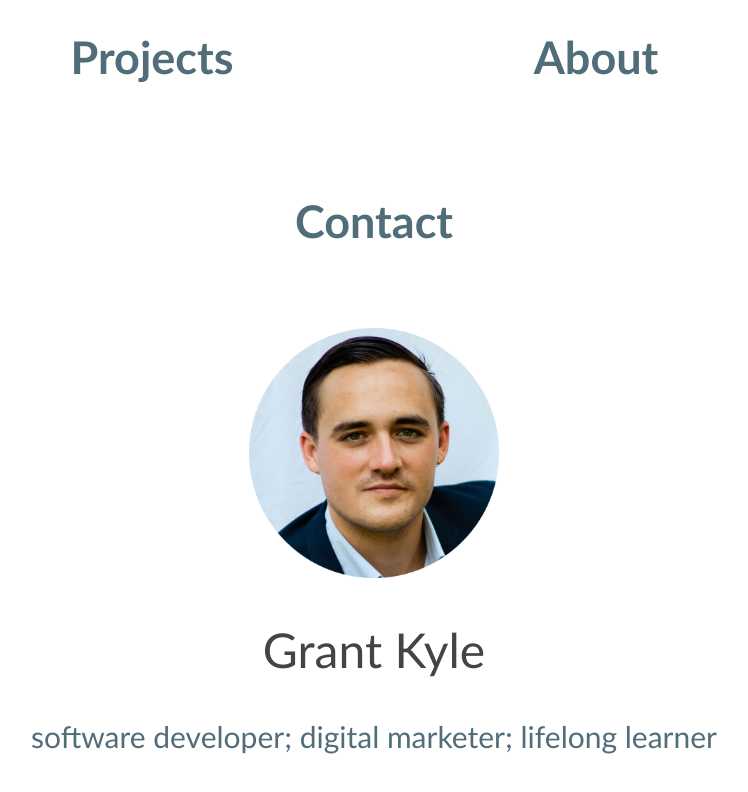
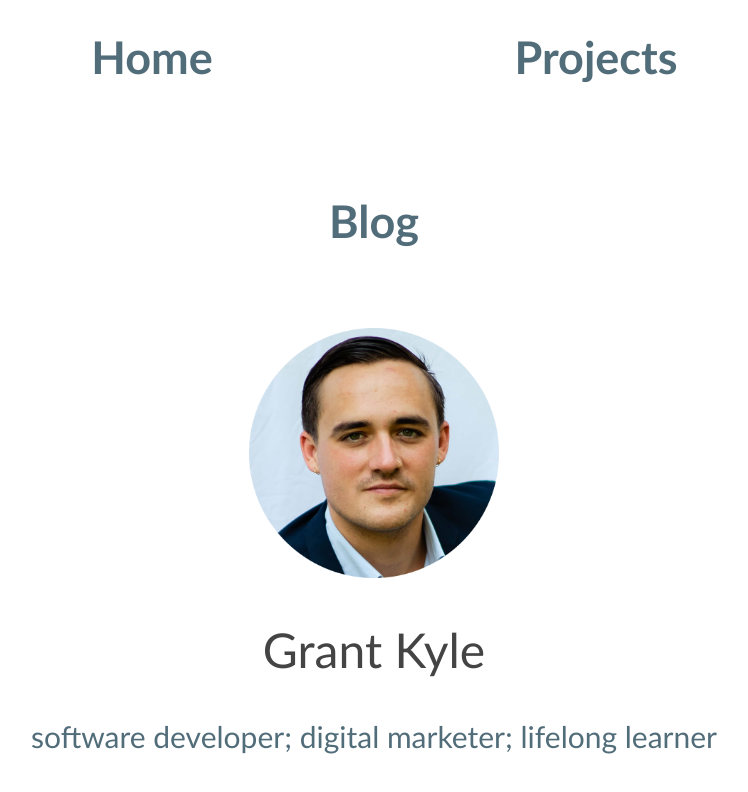
Before and after one commit to grantkyle/portfolio, a React (Create React App) app: page / in a window 1280 px wide. Shown: the top 792 px of the page, without its empty margins (266-1014 px from the left). Built offline with nearby package versions, Linux system fonts and the light colour scheme.

Commit message:
header changes

```diff
--- a/src/Components/Header/HeaderComponent.jsx
+++ b/src/Components/Header/HeaderComponent.jsx
@@ -8,13 +8,13 @@ const HeaderComponent = (props) => {
     <div className="row gkp-header">
       <Navbar bg="light" expand="lg">
         <div className="col-sm-3 gkp-header-items gkp-header--projects">
-          <Navbar.Brand className="gkp-header--text" href="#home">Projects</Navbar.Brand>
+          <Navbar.Brand className="gkp-header--text" href="#home">Home</Navbar.Brand>
         </div>
         <div className="col-sm-3 gkp-header-items gkp-header--about">
-          <Nav.Link className="gkp-header--text" href="/">About</Nav.Link>
+          <Nav.Link className="gkp-header--text" href="/">Projects</Nav.Link>
         </div>
         <div className="col-sm-3 gkp-header-items gkp-header--contact">
-          <div className="gkp-header--text">Contact</div>
+          <div className="gkp-header--text">Blog</div>
         </div>
       </Navbar>
     </div>
```
